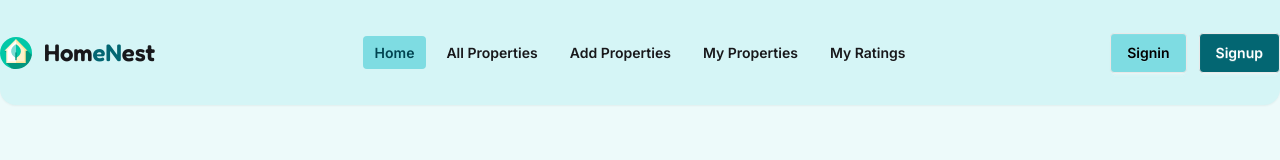
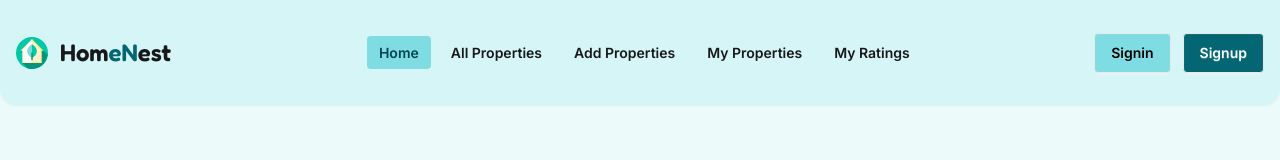
Before and after one commit to MuhammadManzoorMurshed/homenest-client, a React (Vite) app: page / in a window 1280 px wide. Shown: the top 160 px of the page. Built offline with nearby package versions, Linux system fonts and the light colour scheme; no server answers.

Commit message:
fix: navbar alignment issues

```diff
--- a/src/components/navbar/Navbar.jsx
+++ b/src/components/navbar/Navbar.jsx
@@ -51,7 +51,7 @@ const Navbar = () => {
     </>
 
     return (
-        <div className="max-w-360 mx-auto navbar px-0">
+        <div className="max-w-360 mx-auto navbar px-0 lg:pl-4">
             <div className="navbar-start">
                 <div className="dropdown">
                     <div tabIndex={0} role="button" className="btn btn-ghost mx-1 px-3 transition duration-300 hover:bg-teal-500 hover:scale-95 lg:hidden">
@@ -78,7 +78,7 @@ const Navbar = () => {
                 </ul>
             </div>
             {/* --------------- Button --------------- */}
-            <div className="navbar-end space-x-3">
+            <div className="navbar-end space-x-3 sm:pr-4">
                 {
                     !user && <>
                         <Link to={'/authentication/signin'} className='transition hover:scale-95 duration-300' ><CgLogIn className='w-6 h-6 sm:hidden text-teal-500'/></Link>
```
